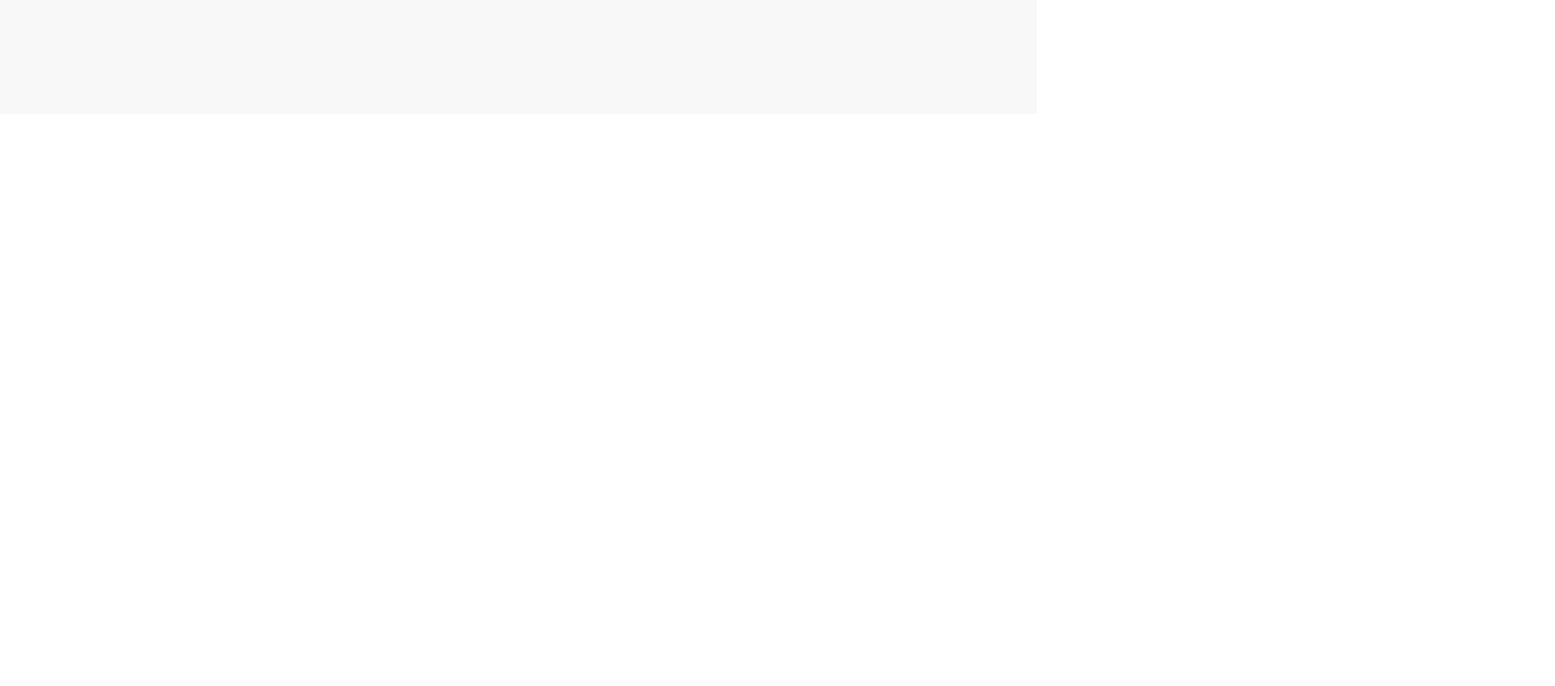
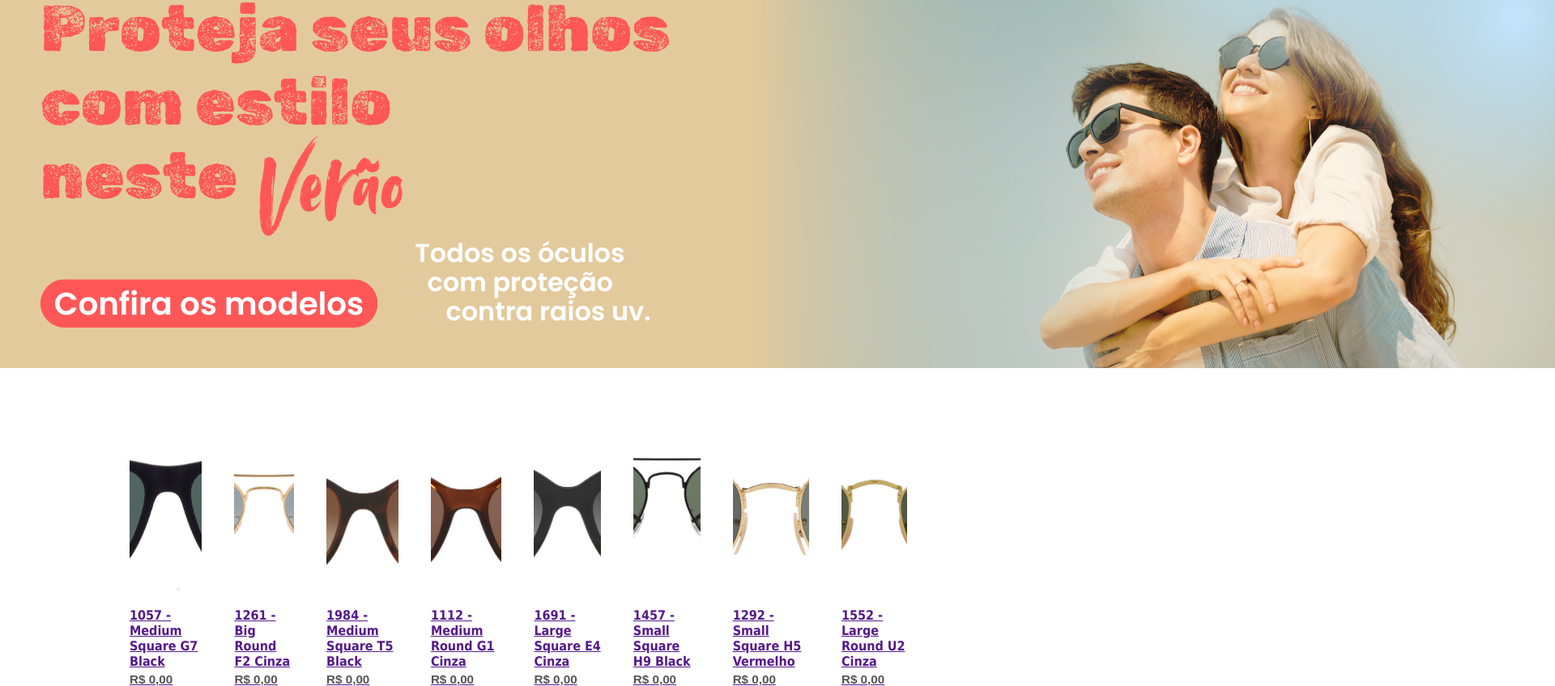
Before and after one commit to FelippeH/otica-web-project, a Next.js app: page / in a window 1280 px wide. Shown: the part 1679-2527 px from the top of the page at 81% size, 1920 px wide, since content can reach past the window. Before the commit the page ends 1820 px from the top, so only its background shows below. Built offline with nearby package versions, Linux system fonts and the light colour scheme.

Commit message:
products_update
Inclusão da seção de óculos de sol

```diff
--- a/src/components/Products/Products.module.css
+++ b/src/components/Products/Products.module.css
@@ -99,3 +99,15 @@
   font-weight: bold;
   color: #555;
 }
+
+.bannerInf {
+  margin: 60px 0;
+}
+
+.gridInf {
+  display: flex;
+  flex-direction: row;
+  gap: 40px;
+  margin-top: 80px;
+  padding: 0 160px;
+}
--- a/src/components/Products/index.jsx
+++ b/src/components/Products/index.jsx
@@ -2,65 +2,128 @@
 import Image from "next/image";
 import Link from "next/link";
 
-const products = [
+const pGlasses = [
   {
     id: "óculos1",
-    title: "1057 - Redondo Médio G7 Black",
+    title: "1057 - Medium Square G7 Black",
     price: "R$ 0,00",
     image: "/glasses01.png",
+    hoverImage: "/glasses01_1.png",
   },
   {
     id: "óculos2",
-    title: "1261 - Redondo Grande F2 Cinza",
+    title: "1261 - Big Round F2 Cinza",
     price: "R$ 0,00",
     image: "/glasses02.png",
     hoverImage: "/glasses02_1.png",
   },
   {
     id: "óculos3",
-    title: "1984 - Quadrado Médio T5 Black",
+    title: "1984 - Medium Square T5 Black",
     price: "R$ 0,00",
     image: "/glasses03.png",
     hoverImage: "/glasses03_1.png",
   },
   {
     id: "óculos4",
-    title: "óculos X",
+    title: "1112 - Medium Round G1 Cinza",
     price: "R$ 0,00",
     image: "/glasses04.png",
+    hoverImage: "/glasses04_1.png",
   },
   {
     id: "óculos5",
-    title: "óculos X",
+    title: "1691 - Large Square E4 Cinza",
     price: "R$ 0,00",
     image: "/glasses05.png",
+    hoverImage: "/glasses05_1.png",
   },
   {
     id: "óculos6",
-    title: "óculos X",
+    title: "1457 - Small Square H9 Black",
     price: "R$ 0,00",
     image: "/glasses06.png",
     hoverImage: "/glasses06_1.png",
   },
   {
     id: "óculos7",
-    title: "óculos X",
+    title: "1292 - Small Square H5 Vermelho",
     price: "R$ 0,00",
     image: "/glasses07.png",
     hoverImage: "/glasses07_1.png",
   },
   {
     id: "óculos8",
-    title: "óculos X",
+    title: "1552 - Large Round U2 Cinza",
     price: "R$ 0,00",
     image: "/glasses08.png",
     hoverImage: "/glasses08_1.png",
   },
 ];
 
+const pSunglass = [
+  {
+    id: "óculos1",
+    title: "1057 - Medium Square G7 Black",
+    price: "R$ 0,00",
+    image: "/sunglass01.png",
+    hoverImage: "/sunglass01_1.png",
+  },
+  {
+    id: "óculos2",
+    title: "1261 - Big Round F2 Cinza",
+    price: "R$ 0,00",
+    image: "/sunglass02.png",
+    hoverImage: "/sunglass02_1.png",
+  },
+  {
+    id: "óculos3",
+    title: "1984 - Medium Square T5 Black",
+    price: "R$ 0,00",
+    image: "/sunglass03.png",
+    hoverImage: "/sunglass03_1.png",
+  },
+  {
+    id: "óculos4",
+    title: "1112 - Medium Round G1 Cinza",
+    price: "R$ 0,00",
+    image: "/sunglass04.png",
+    hoverImage: "/sunglass04_1.png",
+  },
+  {
+    id: "óculos5",
+    title: "1691 - Large Square E4 Cinza",
+    price: "R$ 0,00",
+    image: "/sunglass05.png",
+    hoverImage: "/sunglass05_1.png",
+  },
+  {
+    id: "óculos6",
+    title: "1457 - Small Square H9 Black",
+    price: "R$ 0,00",
+    image: "/sunglass06.png",
+    hoverImage: "/sunglass06_1.png",
+  },
+  {
+    id: "óculos7",
+    title: "1292 - Small Square H5 Vermelho",
+    price: "R$ 0,00",
+    image: "/sunglass07.png",
+    hoverImage: "/sunglass07_1.png",
+  },
+  {
+    id: "óculos8",
+    title: "1552 - Large Round U2 Cinza",
+    price: "R$ 0,00",
+    image: "/sunglass08.png",
+    hoverImage: "/sunglass08_1.png",
+  },
+];
+
 export default function Products() {
   return (
     <section className={styles.productsSection}>
+      {/* Box com informações, posicionado na parte inferior do banner principal */}
       <div className={styles.box}>
         <div className={styles.text1}>
           <h2>Frete Grátis</h2>
@@ -79,8 +142,13 @@
           <p>Trabalhamos com as melhores marcas</p>
         </div>
       </div>
+      {/* Texto posicinado na parte superior ao cátalogo principal */}
+      <div className={styles.textHeader}>
+        <h1>Aproveite armações com até 35% de desconto</h1>
+      </div>
+      {/* Grid do catálogo de óculos de grau */}
       <div className={styles.grid}>
-        {products.map((product) => (
+        {pGlasses.map((product) => (
           <Link key={product.id} href={""} className={styles.card}>
             <div className={styles.imageWrapper}>
               <Image
@@ -103,6 +171,42 @@
           </Link>
         ))}
       </div>
+      {/* Banner inferior, início da seção de óculos de sol */}
+      <div className={styles.bannerInf}>
+        <Image
+          src="/promo01.png"
+          alt="Promo Banner"
+          width={1920}
+          height={500}
+        />
+      </div>
+      {/* Grid do catálogo de óculos de sol */}
+      <div className={styles.sunGlass}>
+        <div className={styles.gridInf}>
+          {pSunglass.map((product2) => (
+            <Link key={product2.id} href={""} className={styles.cardInf}>
+              <div className={styles.imageWrapper}>
+                <Image
+                  src={product2.image}
+                  alt={product2.title}
+                  fill
+                  className={styles.image}
+                />
+                {product2.hoverImage && (
+                  <Image
+                    src={product2.hoverImage}
+                    alt={product2.title}
+                    fill
+                    className={`${styles.image} ${styles.hoverImage}`}
+                  />
+                )}
+              </div>
+              <h3 className={styles.title}>{product2.title}</h3>
+              <p className={styles.price}>{product2.price}</p>
+            </Link>
+          ))}
+        </div>
+      </div>
     </section>
   );
 }
```
